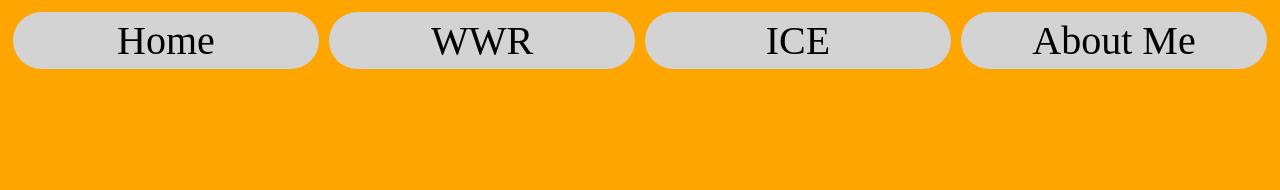
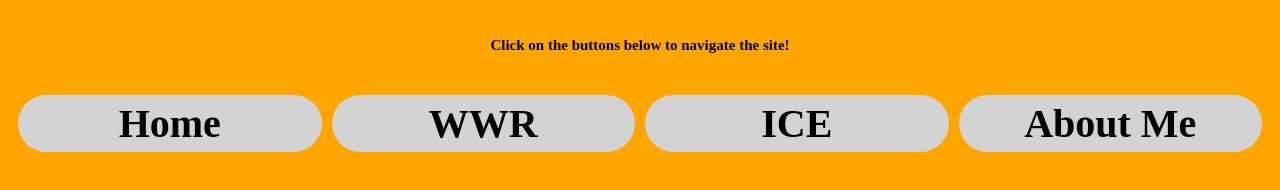
Before and after one commit to adamegbert3/WDD130, a plain HTML site: page portal_page/portal_page.html in a window 1280 px wide. Shown: the part 102-292 px from the top of the page. Drawn offline with Linux system fonts and the light colour scheme.

Commit message:
Worked on the portal page as well as other sub pages as well.

```diff
--- a/portal_page/portal_page.css
+++ b/portal_page/portal_page.css
@@ -34,3 +34,8 @@ nav {
     font-size: 20px;
     border-radius: 50%;
 }
+body h5 {
+    text-align: center;
+    padding: 5px;
+    font-size: 15px;
+}
--- a/portal_page/portal_page.html
+++ b/portal_page/portal_page.html
@@ -12,6 +12,7 @@
         <h1>Welcome to Adam's Progress Page!</h1>
         <h3>Portal Page: 100</h3>
     </header>
+            <h5>Click on the buttons below to navigate the site!<h5>
         <nav>
             <a href="portal_page.html">Home</a>
             <a href="../wwr/index.html">WWR</a>
```
Also changed, not shown: portal_page/aboutme.html (+11 -0 lines), 1 other file. Lines whose indentation alone changed are shown as unchanged.
